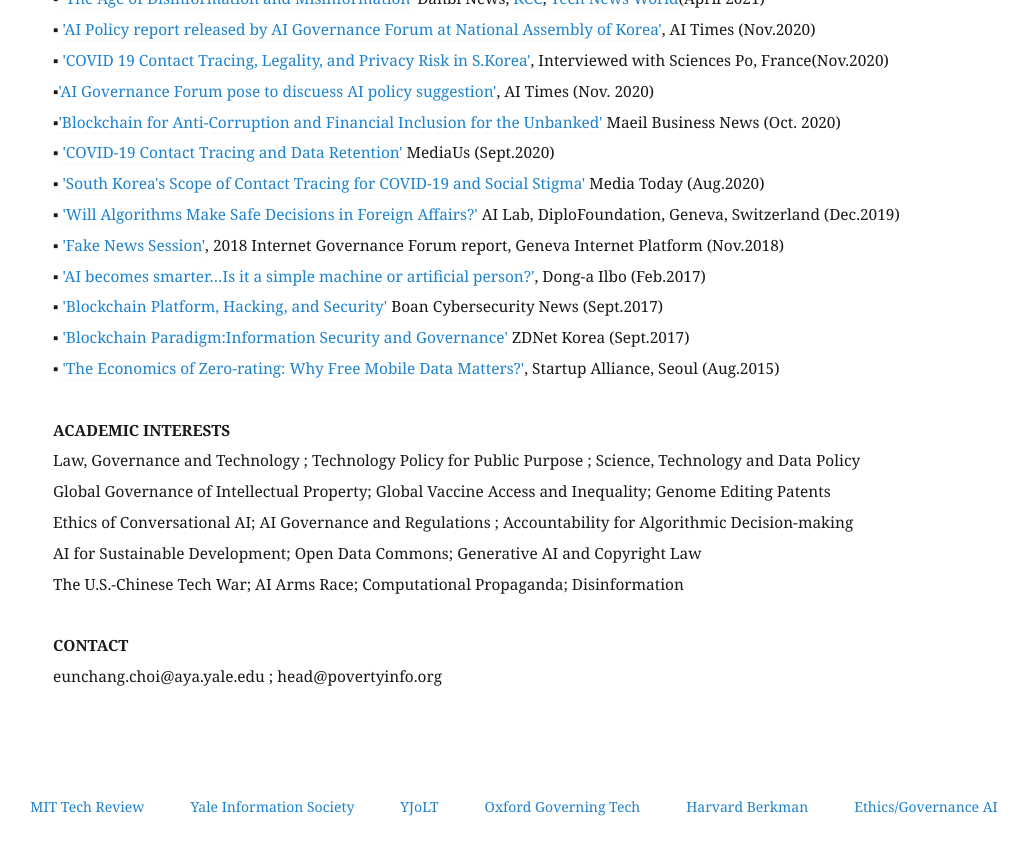
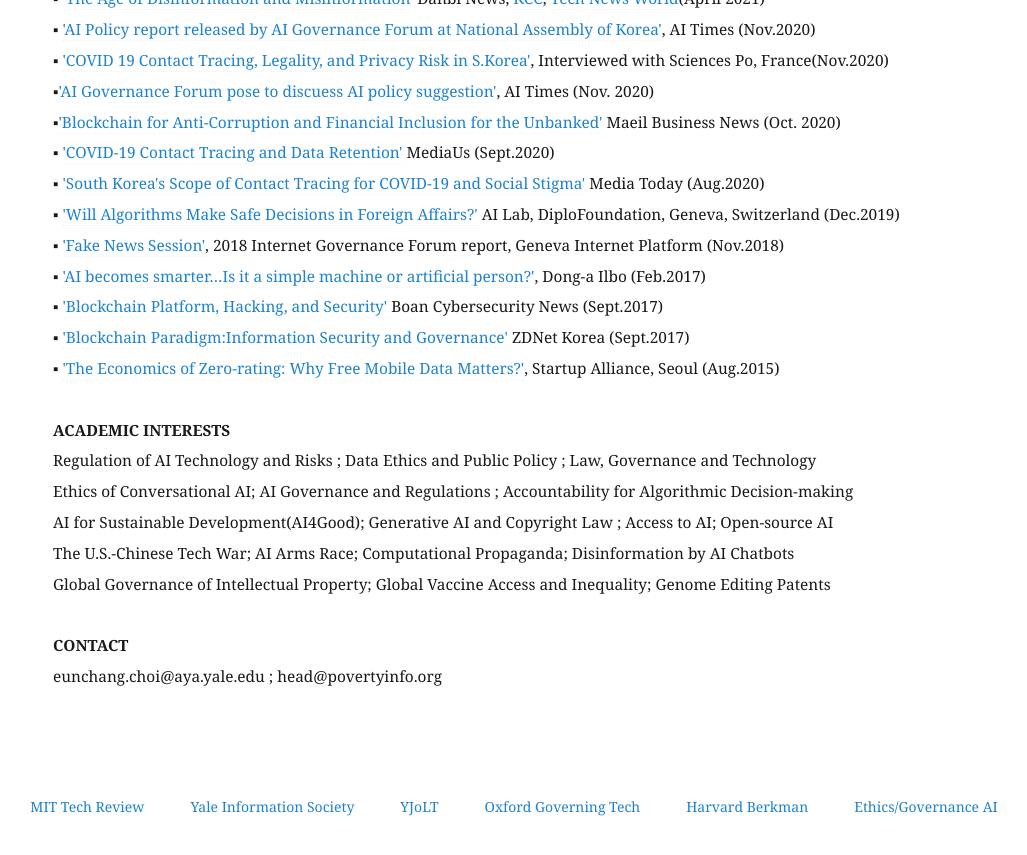
Before and after one commit to eunchangchoi/eunchangchoi.github.io, a Jekyll site: the page built from index.md, in a window 1280 px wide and 900 px high, scrolled down 7684 px. Shown: the top 855 px of the window, without its empty margins (47-1074 px from the left). Built offline with Jekyll 4.4.1, drawn with Linux system fonts in a browser that asks for light colours.

Commit message:
Update index.md

```diff
--- a/index.md
+++ b/index.md
@@ -190,11 +190,11 @@
 
  <br>
  <strong> ACADEMIC INTERESTS </strong> <br>
-   Law, Governance and Technology ; Technology Policy for Public Purpose ; Science, Technology and Data Policy <br>
+   Regulation of AI Technology and Risks ; Data Ethics and Public Policy ; Law, Governance and Technology <br>
+   Ethics of Conversational AI; AI Governance and Regulations ; Accountability for Algorithmic Decision-making <br>
+   AI for Sustainable Development(AI4Good); Generative AI and Copyright Law ; Access to AI; Open-source AI <br>
+   The U.S.-Chinese Tech War; AI Arms Race; Computational Propaganda; Disinformation by AI Chatbots <br>
    Global Governance of Intellectual Property; Global Vaccine Access and Inequality; Genome Editing Patents <br>
-   Ethics of Conversational AI; AI Governance and Regulations ; Accountability for Algorithmic Decision-making <br>
-   AI for Sustainable Development; Open Data Commons; Generative AI and Copyright Law <br>
-   The U.S.-Chinese Tech War; AI Arms Race; Computational Propaganda; Disinformation <br>
   <br>
    <strong> CONTACT</strong> <br>
    eunchang.choi@aya.yale.edu ;  head@povertyinfo.org
```
